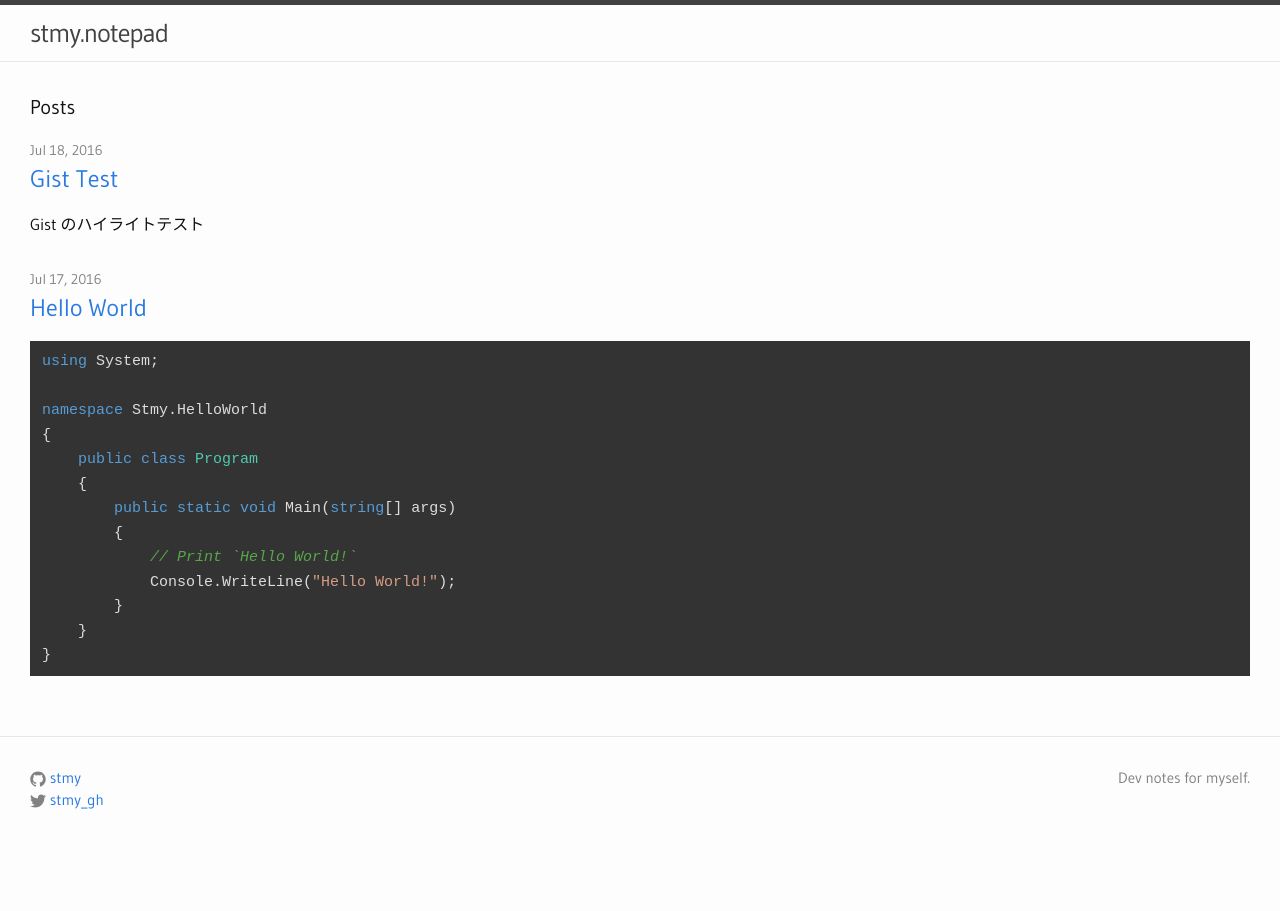
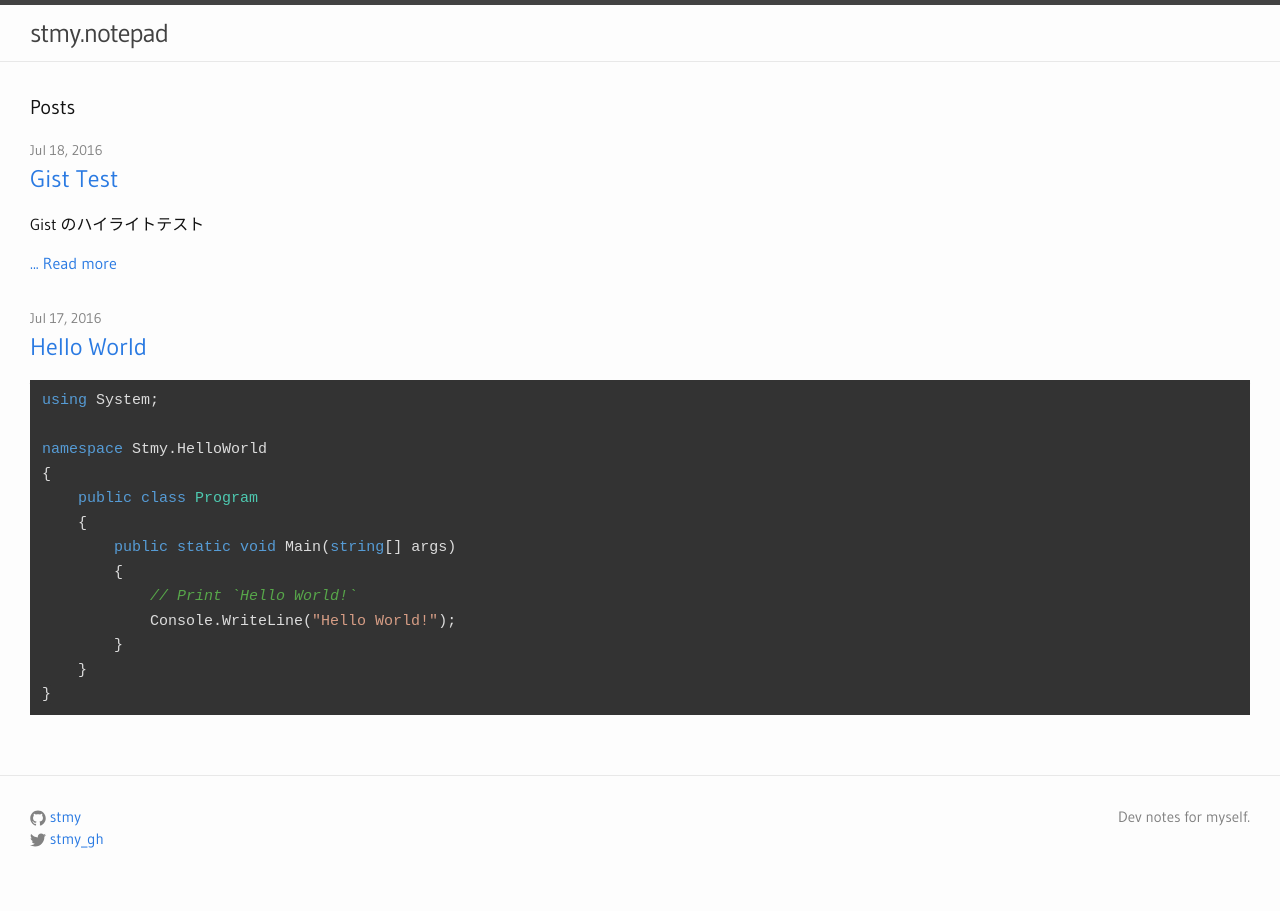
Before and after one commit to stmy/stmy.github.io, a Jekyll site: the page built from index.html, in a window 1280 px wide. Built offline with Jekyll 4.4.1, drawn with Linux system fonts in a browser that asks for light colours; nearby versions of some CDN libraries.

Commit message:
Update index.html

```diff
--- a/index.html
+++ b/index.html
@@ -19,6 +19,10 @@ layout: default
           {% if post.excerpt %}
             {{ post.excerpt }}
           {% endif %}
+
+          {% if post.content contains site.excerpt_separator %}
+            <a href="{{ post.url | prepend: site.baseurl }}">... Read more</a>
+          {% endif %}
         </div>
       </li>
     {% endfor %}
```
